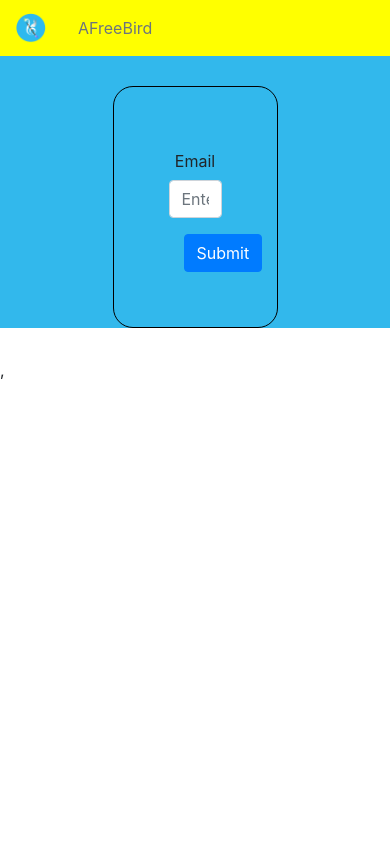
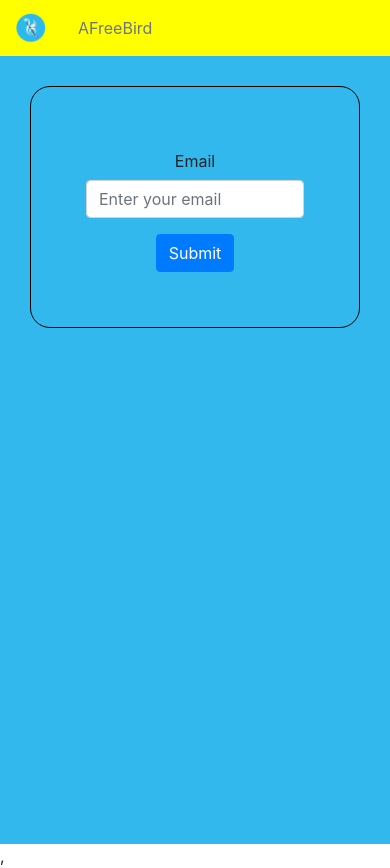
Before and after one commit to afreebirdtech/standalone-videogamewebsite-2.0, a React (Create React App) app in the folder standalone-videogameapp/: page /login in a window 390 px wide. Before the commit the page ends 844 px from the top, so only its background shows below. Built offline with nearby package versions, Linux system fonts and the light colour scheme; no server answers; the database is empty.

Commit message:
fixed rest of style changes

```diff
--- a/standalone-videogameapp/src/App.css
+++ b/standalone-videogameapp/src/App.css
@@ -1,7 +1,7 @@
 .App {
   text-align: center;
-  height: 100%;
-  width: 100%;
+  height: 100vh;
+  width: 100vw;
   background-color: #32b8ec
 }
 
--- a/standalone-videogameapp/src/components/Login/Login.css
+++ b/standalone-videogameapp/src/components/Login/Login.css
@@ -14,3 +14,9 @@
     width:  50%;
     justify-content: center;
 }
+
+@media (max-width: 768px) {
+    .formbox {
+        width: 100%;
+    }
+}
--- a/standalone-videogameapp/src/components/Nav/Nav.jsx
+++ b/standalone-videogameapp/src/components/Nav/Nav.jsx
@@ -4,6 +4,7 @@ import {Link} from 'react-router-dom'
 import Nav from 'react-bootstrap/Nav'
 import './Nav.css'
 
+import '../../fonts/LosAndesLotaGrotesqueAlt1Regular.otf'
 // Our navbar
 class NavigationBar extends Component {
 
@@ -28,6 +29,11 @@ class NavigationBar extends Component {
                         </Nav.Item>
                         <Nav.Item>
                             <Nav.Link as={Link} to="/logout" onClick={() => this.props.handleLogout()}>Logout</Nav.Link>
+                        </Nav.Item>
+                    </Navbar>
+                    <Navbar className='custom-nav' variant="light">
+                        <Nav.Item>
+                            AFB Video Game
                         </Nav.Item>
                     </Navbar>
             </div>
--- a/standalone-videogameapp/src/components/Unity/UnityComponent.jsx
+++ b/standalone-videogameapp/src/components/Unity/UnityComponent.jsx
@@ -7,9 +7,9 @@ class UnityComponent extends React.Component {
     render = () => {
         return (
             <ResponsiveEmbed aspectRatio='16by9' frameBorder='false'>
-                <iframe src='https://itch.io/embed-upload/2780119?color=333333'
+                <iframe src='https://itch.io/embed-upload/2780119?color=32b8ec'
                         allowfullscreen=''
-                        width='960' height='620' frameborder='0'
+                        width='960' height='600' frameborder='0'
                 />
             </ResponsiveEmbed>
         )
```
